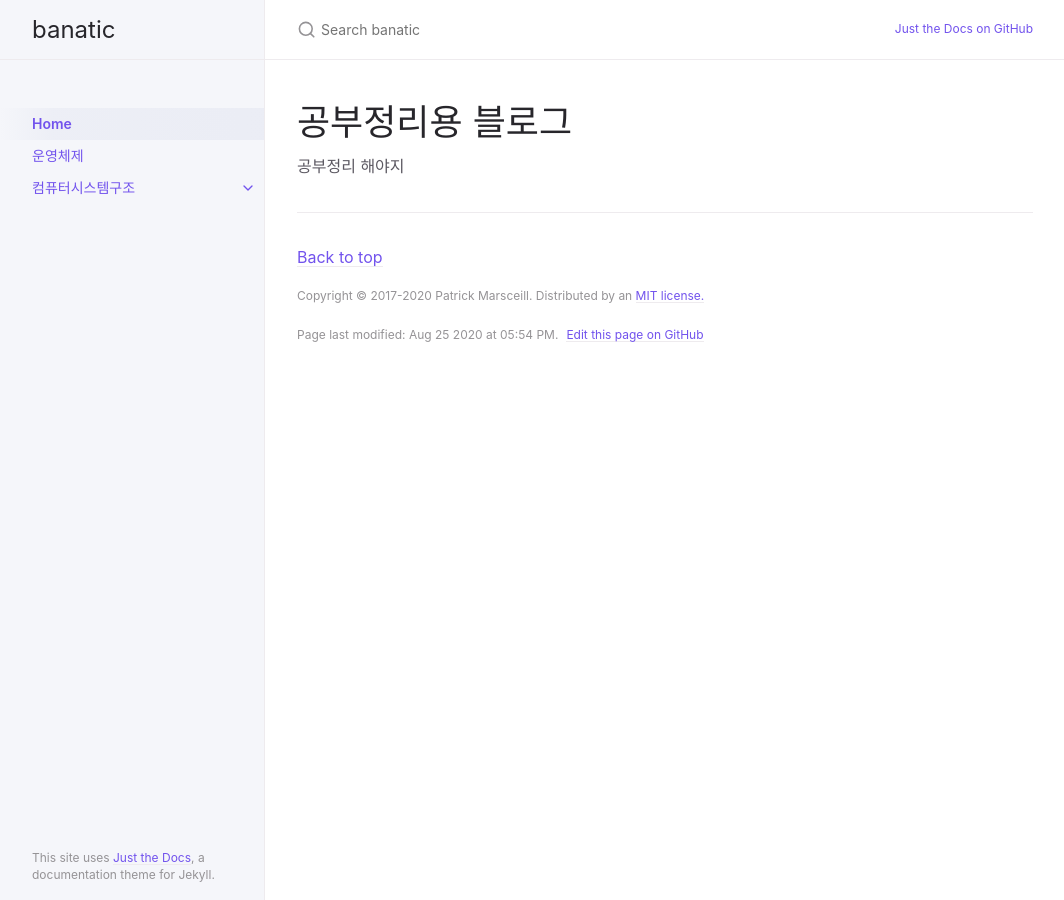
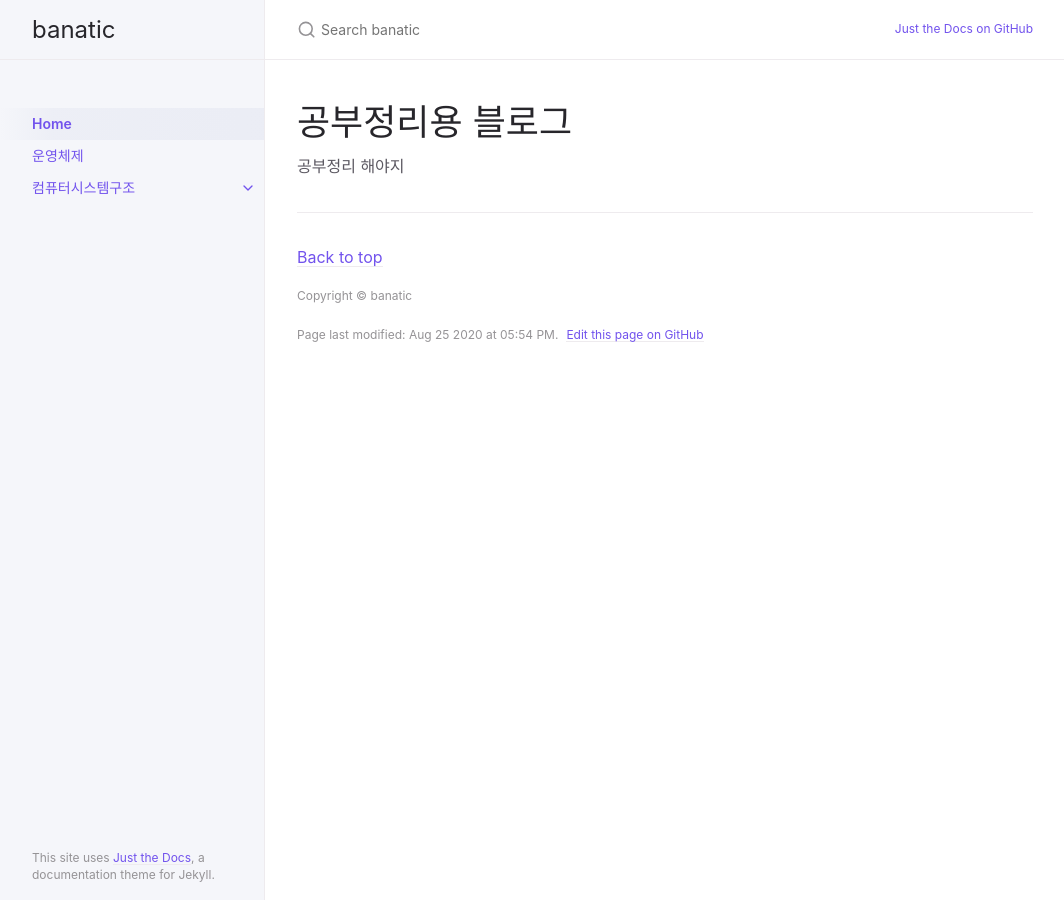
Before and after one commit to banatic/banatic.github.io, a Jekyll site: the page built from index.md, in a window 1280 px wide. Shown: the whole page, without its empty margins (107-1171 px from the left). Built offline with Jekyll 4.4.1, drawn with Linux system fonts in a browser that asks for light colours.

Commit message:
Revised default.html copyright

```diff
--- a/_config.yml
+++ b/_config.yml
@@ -73,7 +73,7 @@ nav_sort: case_insensitive # default, equivalent to nil
 back_to_top: true
 back_to_top_text: "Back to top"
 
-footer_content: "Copyright &copy; 2017-2020 Patrick Marsceill. Distributed by an <a href=\"https://github.com/pmarsceill/just-the-docs/tree/master/LICENSE.txt\">MIT license.</a>"
+footer_content: "Copyright &copy; banatic"
 
 # Footer last edited timestamp
 last_edit_timestamp: true # show or hide edit time - page must have `last_modified_date` defined in the frontmatter
--- a/index.md
+++ b/index.md
@@ -2,7 +2,7 @@
 layout: default
 title: Home
 nav_order: 1
-description: "Just the Docs is a responsive Jekyll theme with built-in search that is easily customizable and hosted on GitHub Pages."
+description: "공부정리용 블로그"
 permalink: /
 last_modified_date: 2020-08-25T17:54:08+0000
 ---
```
Also changed, not shown: _layouts/default.html (line endings or trailing spaces).
